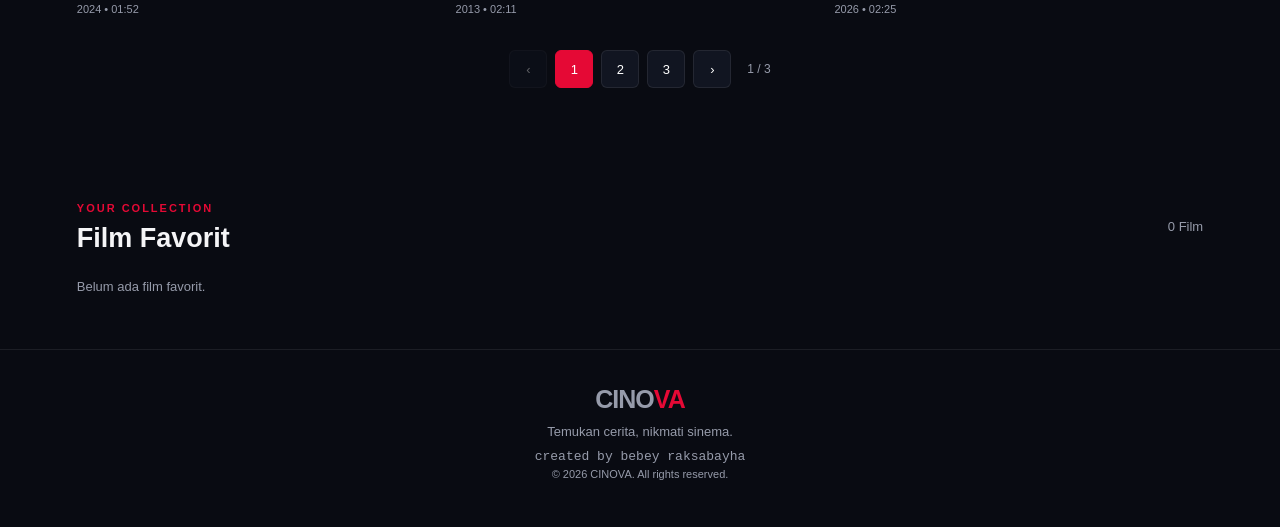
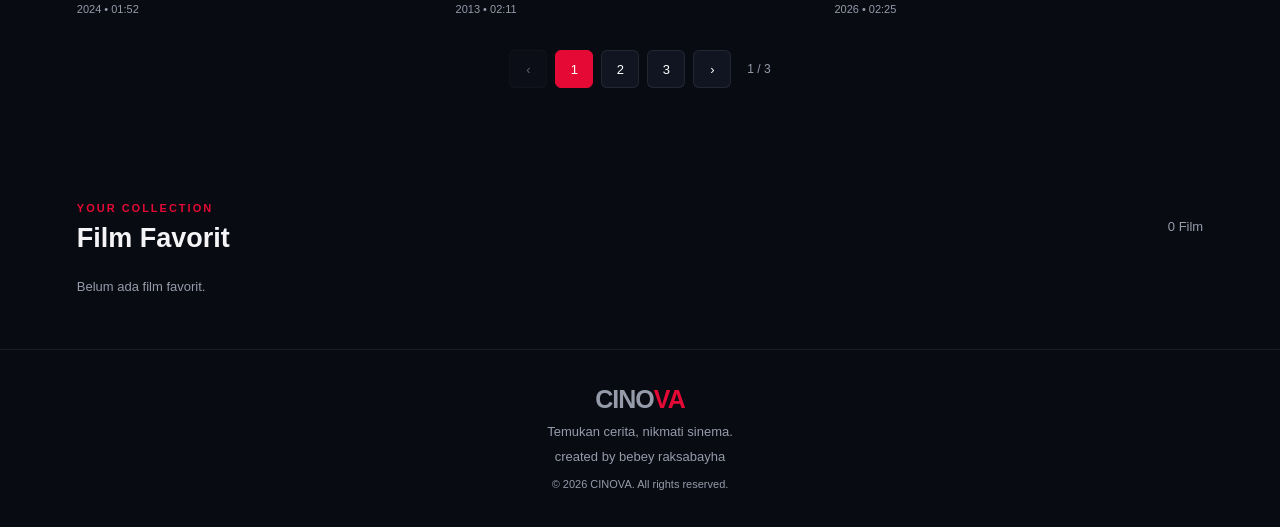
Before and after one commit to Bey297/cinova, a plain HTML site: page index.html in a window 1280 px wide. Shown: the part 3365-3892 px from the top of the page. Drawn offline with Linux system fonts and the light colour scheme.

Commit message:
Change footer text from pre to paragraph

```diff
--- a/index.html
+++ b/index.html
@@ -128,7 +128,7 @@
     <footer>
         <a href="#" class="logo">CINO<span>VA</span></a>
         <p>Temukan cerita, nikmati sinema.</p>
-        <pre>created by bebey raksabayha</pre>
+        <p>created by bebey raksabayha</p>
         <small>© 2026 CINOVA. All rights reserved.</small>
     </footer>
 
```
